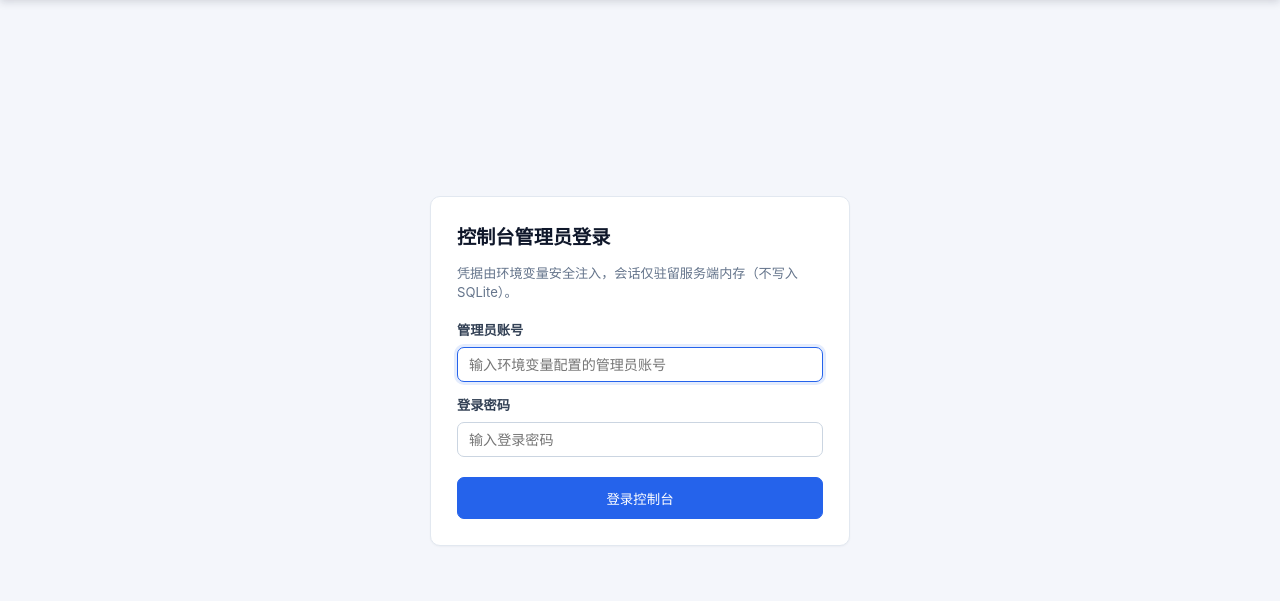
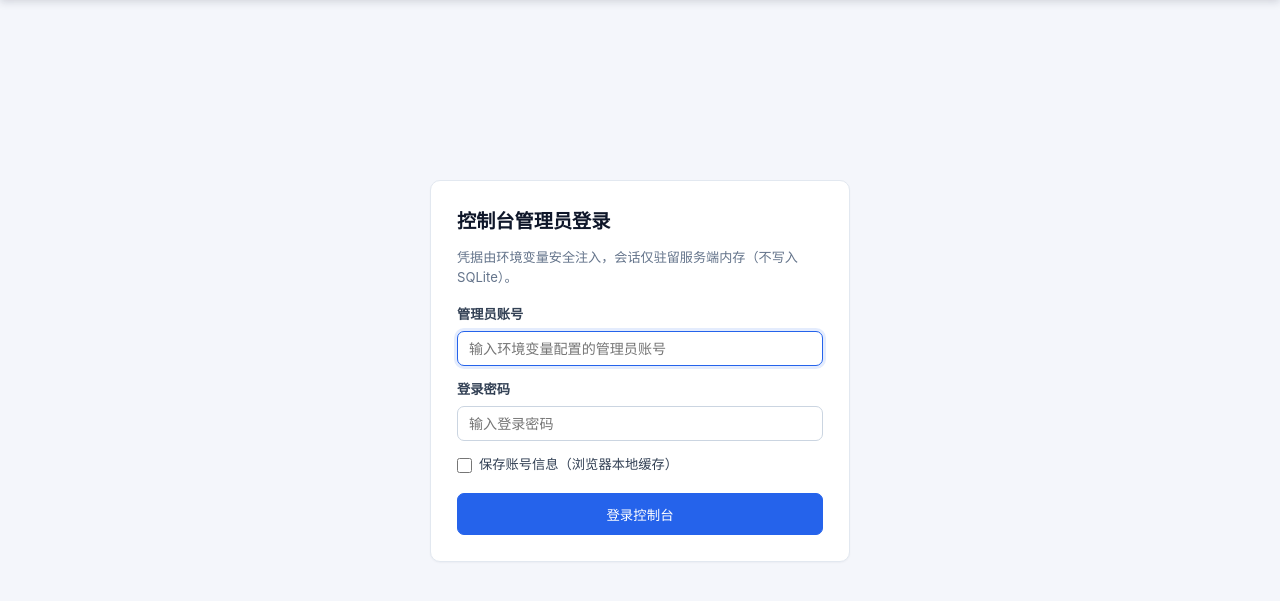
Before and after one commit to StanXu-symple/museAnyConnect, a Spring app: template src/main/resources/templates/login.html in a window 1280 px wide. Shown: the part 58-659 px from the top of the page. Run offline with Thymeleaf, Linux system fonts and the light colour scheme; the template is opened without the code that fills it, so the values that code supplies are empty; some of the project's set-up classes (security, data sources, template engines, error pages and the like) are left out, and stand-ins take their place.

Commit message:
feat：add remember current password on frontend

```diff
--- a/src/main/resources/static/css/app.css
+++ b/src/main/resources/static/css/app.css
@@ -320,6 +320,46 @@ textarea.form-control {
     padding: 26px;
 }
 
+.login-options-row {
+    display: flex;
+    align-items: center;
+    justify-content: space-between;
+    gap: 10px;
+    margin: 2px 0 12px;
+}
+
+.checkbox-label {
+    display: inline-flex;
+    align-items: center;
+    gap: 7px;
+    font-size: 0.83rem;
+    color: #334155;
+    cursor: pointer;
+    user-select: none;
+}
+
+.checkbox-label input[type="checkbox"] {
+    width: 15px;
+    height: 15px;
+    margin: 0;
+    accent-color: var(--primary);
+    cursor: pointer;
+}
+
+.link-btn {
+    border: none;
+    background: transparent;
+    padding: 0;
+    font-size: 0.8rem;
+    color: var(--muted);
+    cursor: pointer;
+    text-decoration: underline;
+}
+
+.link-btn:hover {
+    color: var(--danger);
+}
+
 .nav-user {
     color: #94a3b8;
     font-size: 0.8rem;
--- a/src/main/resources/templates/login.html
+++ b/src/main/resources/templates/login.html
@@ -26,7 +26,7 @@
         <div th:if="${message}" class="alert alert-success" th:text="${message}"></div>
         <div th:if="${error}" class="alert alert-error" th:text="${error}"></div>
 
-        <form th:action="@{/login}" method="post" autocomplete="on">
+        <form id="loginForm" th:action="@{/login}" method="post" autocomplete="on">
             <input type="hidden" name="next" th:value="${next}">
 
             <div class="form-group">
@@ -43,11 +43,112 @@
                        placeholder="输入登录密码">
             </div>
 
+            <div class="login-options-row">
+                <label class="checkbox-label" for="rememberCredentials">
+                    <input id="rememberCredentials" type="checkbox">
+                    <span>保存账号信息（浏览器本地缓存）</span>
+                </label>
+                <button id="clearSavedLoginBtn" type="button" class="link-btn hidden">清除缓存</button>
+            </div>
+
             <button type="submit" class="btn btn-primary" style="width: 100%; padding: 10px 14px; margin-top: 6px;">
                 登录控制台
             </button>
         </form>
     </div>
 </main>
+
+<script>
+(function () {
+    const STORAGE_KEY = 'muse_any_connect_login_cache_v1';
+    const form = document.getElementById('loginForm');
+    const usernameInput = document.getElementById('username');
+    const passwordInput = document.getElementById('password');
+    const rememberCheckbox = document.getElementById('rememberCredentials');
+    const clearBtn = document.getElementById('clearSavedLoginBtn');
+
+    function readCache() {
+        try {
+            const raw = window.localStorage.getItem(STORAGE_KEY);
+            if (!raw) return null;
+            const parsed = JSON.parse(raw);
+            if (parsed && typeof parsed === 'object') {
+                return {
+                    username: typeof parsed.username === 'string' ? parsed.username : '',
+                    password: typeof parsed.password === 'string' ? parsed.password : ''
+                };
+            }
+        } catch (ignored) {
+            // Ignore malformed or unavailable localStorage
+        }
+        return null;
+    }
+
+    function writeCache(username, password) {
+        try {
+            window.localStorage.setItem(STORAGE_KEY, JSON.stringify({
+                username: username || '',
+                password: password || ''
+            }));
+        } catch (ignored) {
+            // Ignore storage quota or private mode errors
+        }
+    }
+
+    function clearCache() {
+        try {
+            window.localStorage.removeItem(STORAGE_KEY);
+        } catch (ignored) {
+            // Ignore unavailable localStorage
+        }
+    }
+
+    function syncClearBtn(hasCache) {
+        if (clearBtn) {
+            clearBtn.classList.toggle('hidden', !hasCache);
+        }
+    }
+
+    document.addEventListener('DOMContentLoaded', function () {
+        const cached = readCache();
+        if (cached && (cached.username || cached.password)) {
+            rememberCheckbox.checked = true;
+            if (!usernameInput.value && cached.username) {
+                usernameInput.value = cached.username;
+            }
+            if (!passwordInput.value && cached.password && usernameInput.value === cached.username) {
+                passwordInput.value = cached.password;
+            }
+            syncClearBtn(true);
+        } else {
+            syncClearBtn(false);
+        }
+    });
+
+    rememberCheckbox.addEventListener('change', function () {
+        if (!rememberCheckbox.checked) {
+            clearCache();
+            syncClearBtn(false);
+        }
+    });
+
+    clearBtn.addEventListener('click', function () {
+        clearCache();
+        rememberCheckbox.checked = false;
+        usernameInput.value = '';
+        passwordInput.value = '';
+        syncClearBtn(false);
+        usernameInput.focus();
+    });
+
+    form.addEventListener('submit', function () {
+        if (rememberCheckbox.checked) {
+            writeCache(usernameInput.value.trim(), passwordInput.value);
+        } else {
+            clearCache();
+        }
+    });
+})();
+</script>
 </body>
 </html>
```
Also changed, not shown: README.md, 1 other file.
